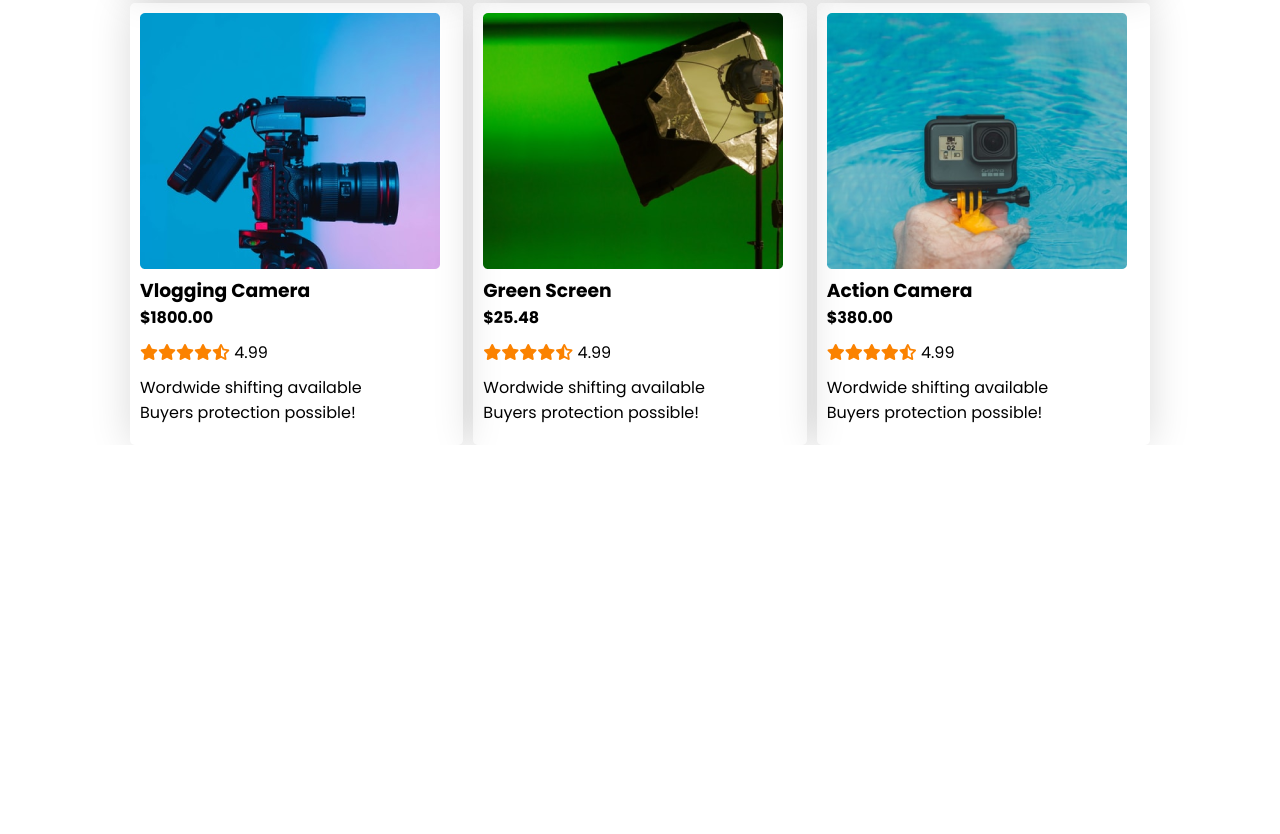
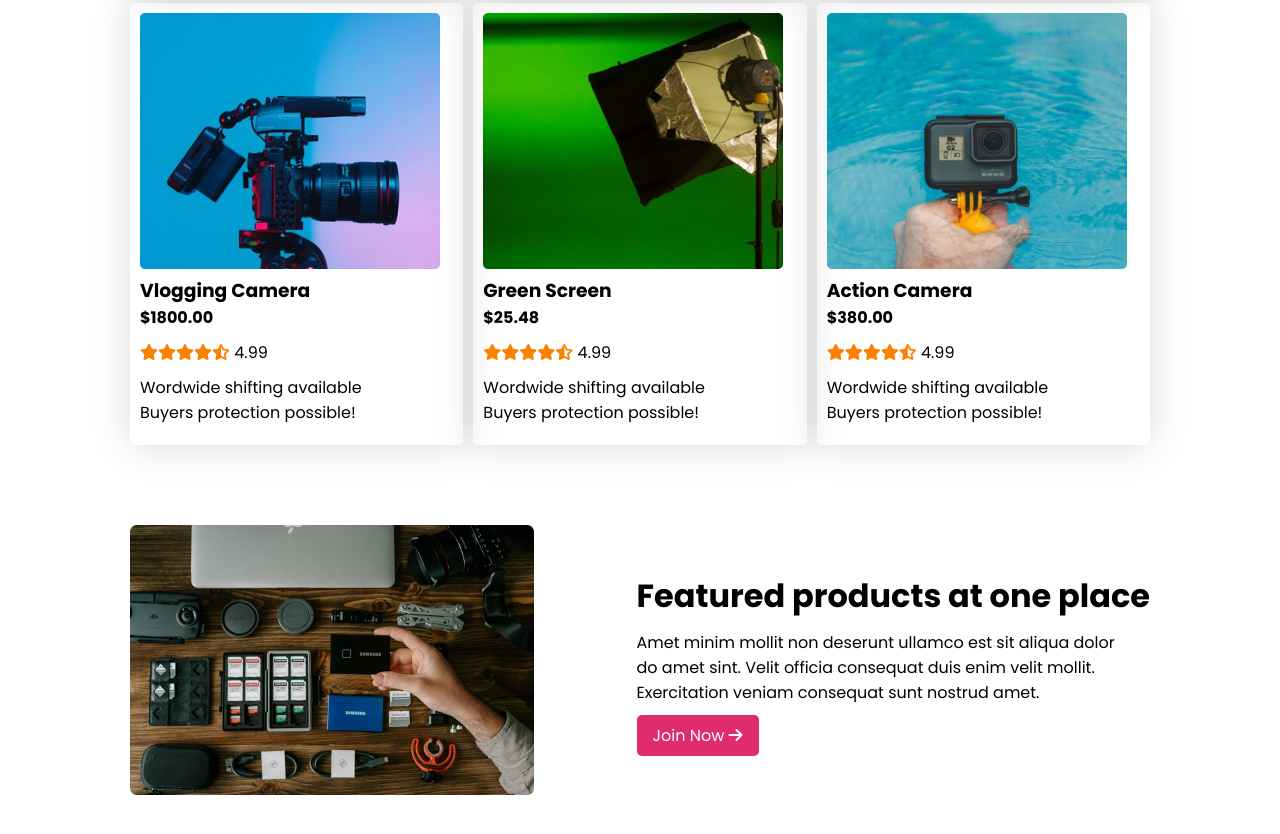
Before and after one commit to freelancer-rased/influencer-gear-website, a plain HTML site: page index.html in a window 1280 px wide. Shown: the part 1679-2513 px from the top of the page. Before the commit the page ends 2124 px from the top, so only its background shows below. Drawn offline with Linux system fonts and the light colour scheme.

Commit message:
featured section added

```diff
--- a/index.html
+++ b/index.html
@@ -229,6 +229,22 @@
           </div>
         </div>
       </section>
+
+      <!-- featured products section  -->
+      <section class="featured-container">
+        <div>
+          <img src="./images/gear.png" alt="" />
+        </div>
+        <div>
+          <h2>Featured products at one place</h2>
+          <p>
+            Amet minim mollit non deserunt ullamco est sit aliqua dolor <br />
+            do amet sint. Velit officia consequat duis enim velit mollit. <br />
+            Exercitation veniam consequat sunt nostrud amet.
+          </p>
+          <button>Join Now <i class="fa-solid fa-arrow-right"></i></button>
+        </div>
+      </section>
     </main>
 
     <footer></footer>
--- a/style.css
+++ b/style.css
@@ -105,3 +105,33 @@ nav h2 {
   font-size: 28px;
   font-weight: 600;
 }
+
+
+/* featured products style  */
+.featured-container{
+    margin: 80px 0 60px 0;
+    display: flex;
+    justify-content: space-between;
+    align-items: center;
+
+}
+
+.featured-container h2{
+    font-size: 2rem;
+    font-weight: 700;
+}
+
+.featured-container p{
+    margin: 10px 0;
+    font-weight: 600px;
+}
+
+.featured-container button {
+    padding: 8px 16px;
+    border-radius: 5px;
+    background: rgb(224, 44, 109);
+    color: white;
+    font-size: 1rem;
+    width: 700;
+    border: none;
+  }
```
